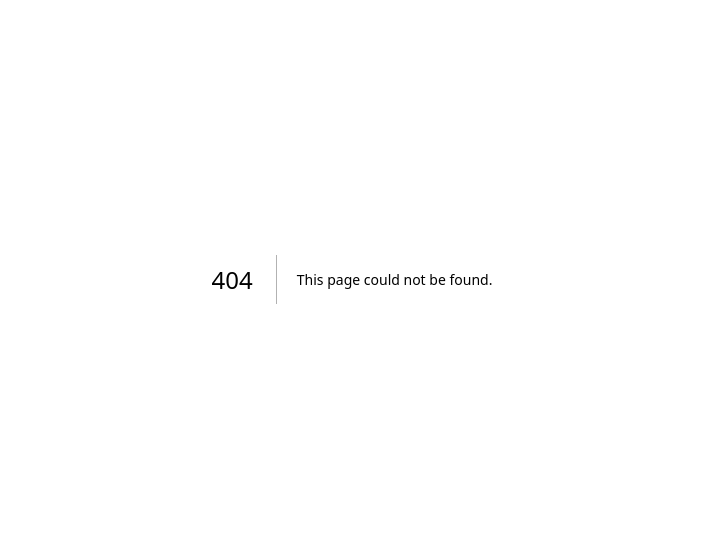
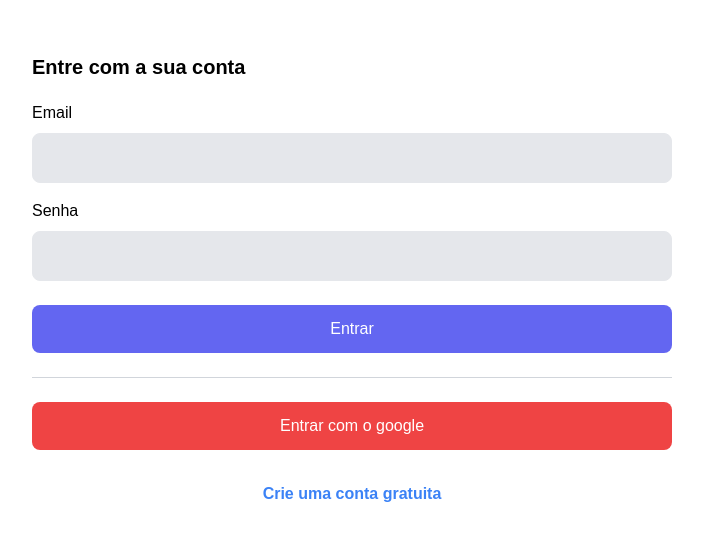
Before and after one commit to rjulio/admin-template, a Next.js app: page /authentication in a window 1280 px wide. Before the commit this address had no page. Shown: the part 121-662 px from the top of the page, without its empty margins (288-991 px from the left). Built offline with nearby package versions, Linux system fonts and the light colour scheme.

Commit message:
created login page

```diff
--- /dev/null
+++ b/src/components/auth/Input.tsx
@@ -0,0 +1,29 @@
+interface InputProps {
+	label: string;
+	type?: 'text' | 'email' | 'password';
+	value: any;
+	valueChanged: (newValue: any) => void;
+	required?: boolean;
+	doNotRenderWhen?: boolean;
+}
+
+export default function Input(props: InputProps) {
+	return !props.doNotRenderWhen && (
+		<div className={`
+			flex flex-col mt-4
+		`}>
+			<label>{ props.label }</label>
+			<input
+				type={ props.type ?? 'text' }
+				value={ props.value }
+				onChange={ (e) => props.valueChanged?.(e.target.value) }
+				required={ props.required }
+				className={`
+					px-4 py-3 rounded-lg
+					bg-gray-200 mt-2
+					border
+					focus:border-blue-400 focus:outline-none focus:bg-white
+				`} />
+		</div>
+	);
+}
--- /dev/null
+++ b/src/pages/authentication.tsx
@@ -0,0 +1,80 @@
+import { useState } from 'react';
+
+import Input from '@/components/auth/Input';
+
+export default function Authentication() {
+	const [mode, setMode] = useState<'login'|'register'>('login');
+	const [email, setEmail] = useState('');
+	const [password, setPassword] = useState('');
+
+	function submit() {
+		if (mode === 'login') {
+			console.info('login');
+		} else {
+			console.info('register');
+		}
+	}
+
+	function renderButton() {
+		const isLogin = mode === 'login'
+		return (
+			<a
+				onClick={ () => setMode(isLogin ? 'register' : 'login') }
+				className={`text-blue-500 hover:text-blue-700 font-semibold cursor-pointer`}>
+				{ isLogin ? 'Crie uma conta gratuita' : 'Entre com suas credenciais' }
+			</a>
+		);
+	}
+
+	return (
+		<div className=" flex flex-col h-screen items-center justify-center">
+			<div className="w-1/2">
+				<h1 className={`
+					text-xl font-bold mb-5
+				`}>
+					{
+						mode === 'login' ?
+							'Entre com a sua conta' :
+							'Cadastre-se na plataforma'
+					}
+				</h1>
+				<Input
+					type="email"
+					label="Email"
+					value={ email }
+					valueChanged={ setEmail }
+					required
+				/>
+
+				<Input
+					type="password"
+					label="Senha"
+					value={ password }
+					valueChanged={ setPassword }
+				/>
+
+				<button
+					onClick={ submit }
+					className={`
+						w-full bg-indigo-500 hover:bg-indigo-400
+						text-white rounded-lg px-4 py-3 mt-6
+					`}>
+					{ mode === 'login' ? 'Entrar' : 'Cadastrar' }
+				</button>
+				<hr className="my-6 border-gray-300 w-full" />
+				<button
+					className={`
+						w-full bg-red-500 hover:bg-red-400
+						text-white rounded-lg px-4 py-3
+					`}
+					onClick={ submit }>
+					Entrar com o google
+				</button>
+
+				<p className="mt-8 text-center">
+					{ renderButton() }
+				</p>
+			</div>
+		</div>
+	);
+}
```
